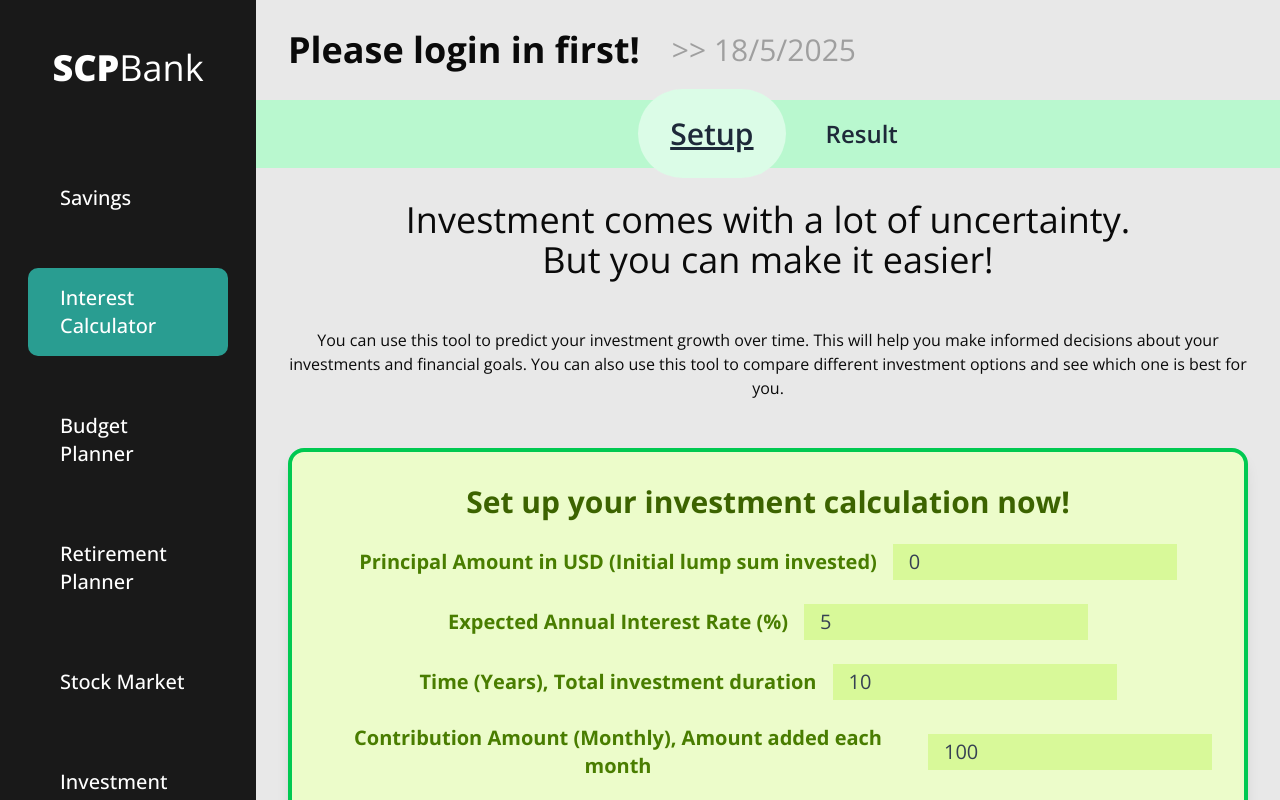
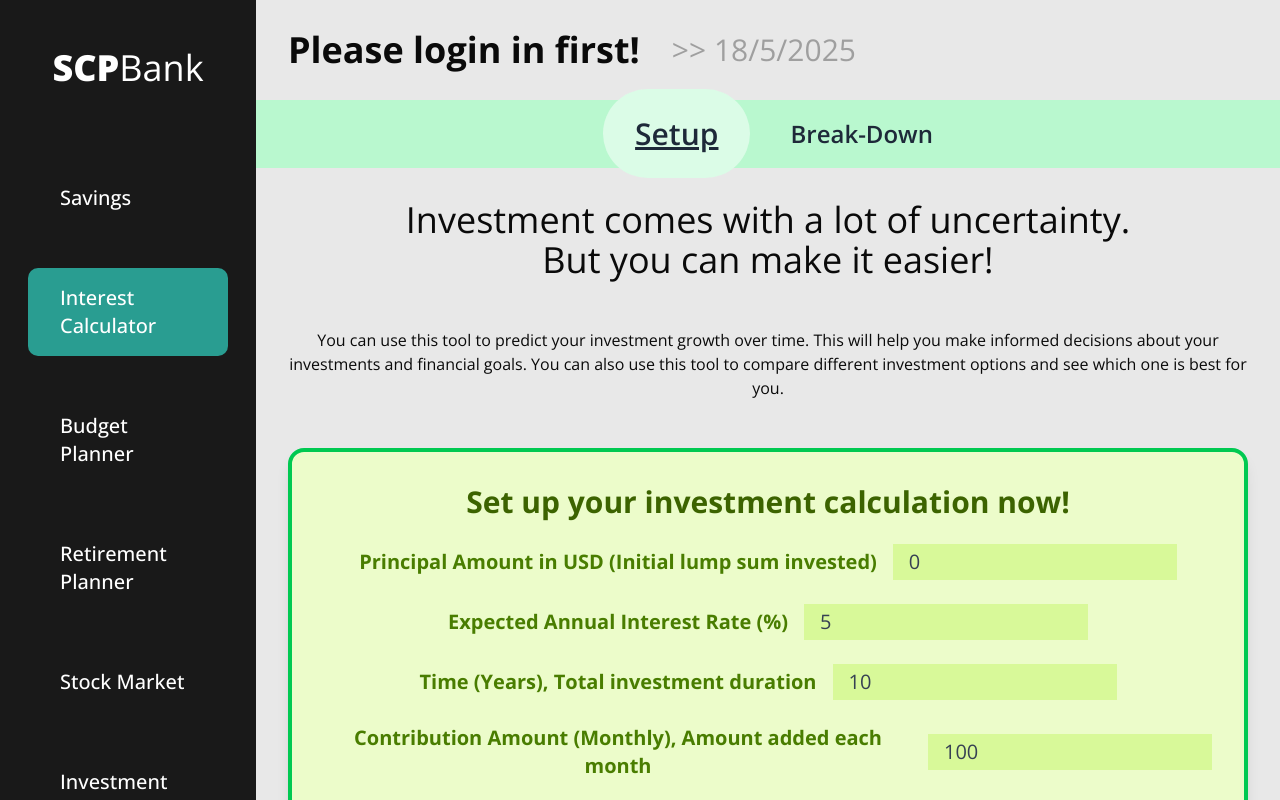
Before and after one commit to SCPassion/scpbank-ts, a React (Vite) app: page /interest in a window 1280 px wide. Shown: the top 800 px of the page. Built offline with nearby package versions, Linux system fonts and the light colour scheme.

Commit message:
Refactor routing and state management: update result route to breakdown and integrate Breakdown type in store

```diff
--- a/src/App.tsx
+++ b/src/App.tsx
@@ -34,12 +34,12 @@ function App() {
             element={
               <DashboardLayout>
                 <InternalLink to=".">Setup</InternalLink>
-                <InternalLink to="result">Result</InternalLink>
+                <InternalLink to="breakdown">Break-Down</InternalLink>
               </DashboardLayout>
             }
           >
             <Route index element={<InformationGather />} />
-            <Route path="result" element={<h1>Result</h1>} />
+            <Route path="breakdown" element={<h1>Result</h1>} />
           </Route>
           <Route path="budget" element={<h1>Budget Planner</h1>} />
           <Route path="retire" element={<h1>Retirement Saving Planner</h1>} />
--- a/src/pages/Interest/InformationGather.tsx
+++ b/src/pages/Interest/InformationGather.tsx
@@ -1,4 +1,7 @@
 import { useState, useId } from "react"
+import { useNavigate } from "react-router"
+import { type Breakdown } from "@/lib/types"
+import { useBreakdownStore } from "@/store/store"
 
 type calculateYearlyBreakdownProps = {
   principal: number
@@ -8,7 +11,8 @@ type calculateYearlyBreakdownProps = {
 }
 export default function InformationGather() {
   const [error, setError] = useState<string>("")
-
+  const setBreakDowns = useBreakdownStore((state) => state.setBreakDowns)
+  const navigate = useNavigate()
   const id = useId()
 
   function calculateYearlyBreakdown({
@@ -19,7 +23,7 @@ export default function InformationGather() {
   }: calculateYearlyBreakdownProps) {
     const r = rate / 100
     const n = 12
-    const result = []
+    const result: Breakdown[] = []
 
     for (let year = 1; year <= years; year++) {
       const compoundFactor = Math.pow(1 + r / n, n * year)
@@ -42,6 +46,8 @@ export default function InformationGather() {
     }
 
     console.log("Yearly Breakdown:", result)
+    setBreakDowns(result)
+    navigate("breakdown", { replace: true })
   }
 
   function handleFormAction(formData: FormData) {
--- a/src/store/store.ts
+++ b/src/store/store.ts
@@ -1,6 +1,6 @@
 import { create } from "zustand"
 import { type User } from "@supabase/supabase-js"
-import { type Vault } from "@/lib/types"
+import { type Vault, type Breakdown } from "@/lib/types"
 
 type UserStore = {
   user: User | null
@@ -23,3 +23,13 @@ export const useVaultStore = create<VaultStore>((set) => ({
   setVaults: (vaults) => set({ vaults }),
   addVault: (vault) => set((state) => ({ vaults: [...state.vaults, vault] })),
 }))
+
+type BreakdownStore = {
+  breakDowns: Breakdown[]
+  setBreakDowns: (breakdowns: Breakdown[]) => void
+}
+
+export const useBreakdownStore = create<BreakdownStore>((set) => ({
+  breakDowns: [],
+  setBreakDowns: (breakdowns) => set({ breakDowns: breakdowns }),
+}))
```
Also changed, not shown: src/lib/types.ts (+8 -0 lines).
